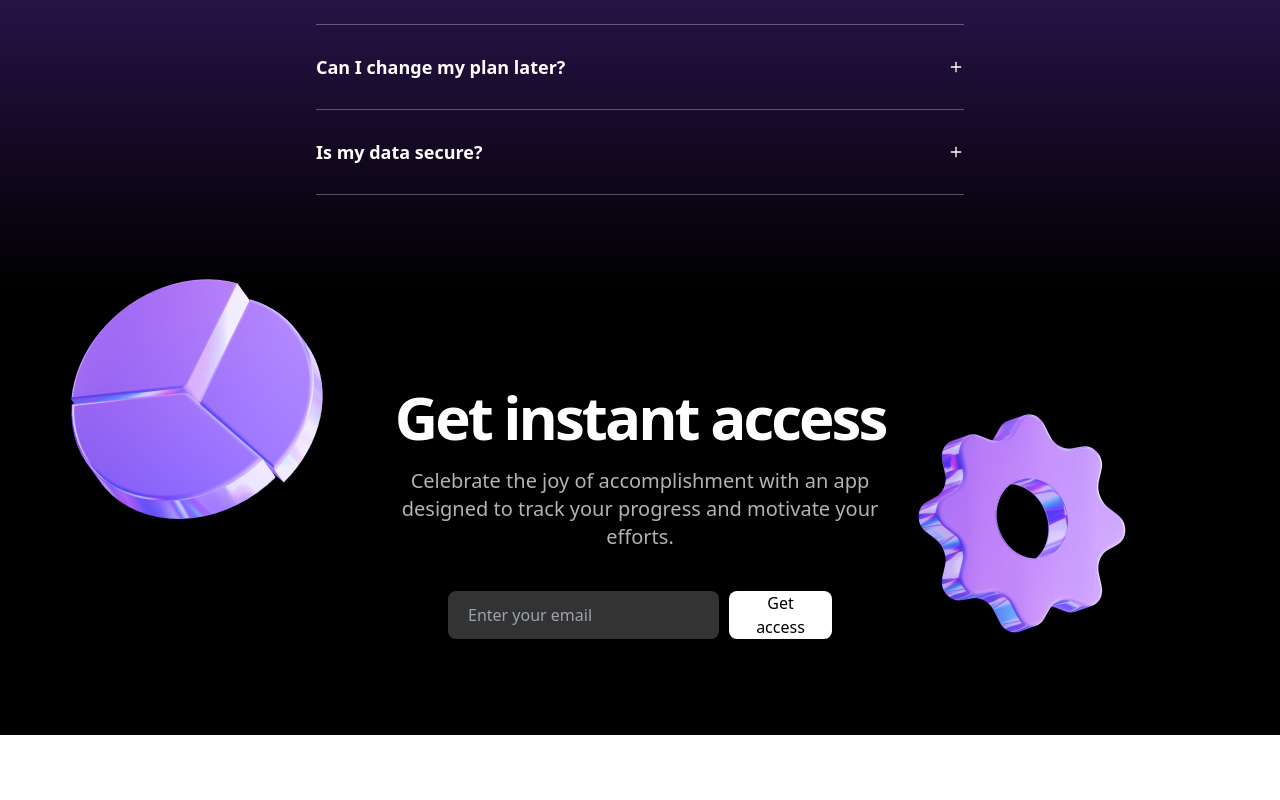
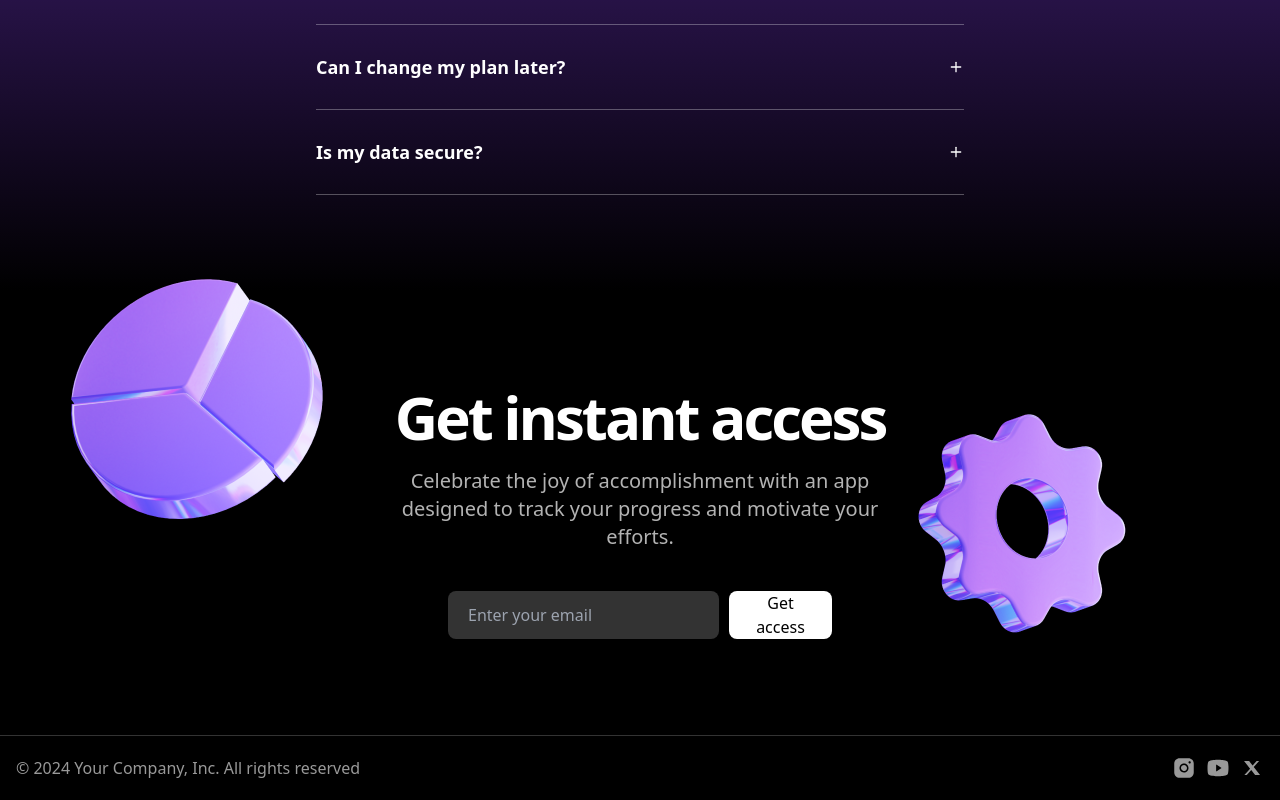
Before and after one commit to Nithinreddy1019/Task-manager---landing-, a Next.js app: page / in a window 1280 px wide. Shown: the part 3299-4099 px from the top of the page. Before the commit the page ends 4034 px from the top, so only its background shows below. Built offline with nearby package versions, Linux system fonts and the light colour scheme.

Commit message:
footer section

```diff
--- a/app/page.tsx
+++ b/app/page.tsx
@@ -2,6 +2,7 @@
 import { CallToAction } from "@/components/call-to-action";
 import { Faqs } from "@/components/faqs";
 import { Features } from "@/components/features";
+import { Footer } from "@/components/footer";
 import { Hero } from "@/components/hero";
 import { LogoTicker } from "@/components/logo-ticker";
 import { Navbar } from "@/components/navbar";
@@ -18,6 +19,7 @@
       <ProductShowcase />
       <Faqs />
       <CallToAction />
+      <Footer />
     </>
   );
 }
--- /dev/null
+++ b/components/footer.tsx
@@ -0,0 +1,29 @@
+
+import InstaIcon from "@/assets/icons/insta.svg";
+import YoutubeIcon from "@/assets/icons/youtube.svg";
+import XSocial from "@/assets/icons/x-social.svg";
+
+export const Footer = () => {
+    return (
+        <footer className="bg-black text-white/60 py-5 border-t border-white/20">
+            <div className="container">
+                <div className="flex flex-col sm:flex-row sm:justify-between gap-4">
+                    <div className="text-center">
+                        © 2024 Your Company, Inc. All rights reserved
+                    </div>
+                    <ul className="flex justify-center items-center gap-2.5">
+                        <li>
+                            <InstaIcon />
+                        </li>
+                        <li>
+                            <YoutubeIcon />
+                        </li>
+                        <li>
+                            <XSocial />
+                        </li>
+                    </ul>
+                </div>
+            </div>
+        </footer>
+    )
+}
```
